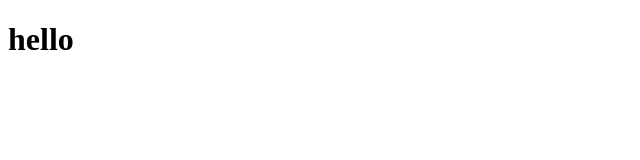
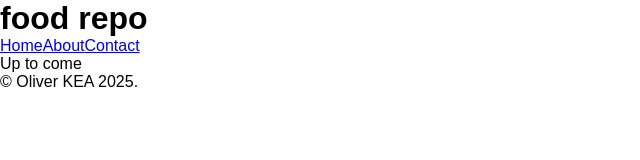
Before and after one commit to Olle2700/js_food_repo_ux_25, a plain HTML site: page index.html in a window 1280 px wide. Shown: the whole page, without its empty margins (0-640 px from the left). Drawn offline with Linux system fonts and the light colour scheme.

Commit message:
tilføjet filer

```diff
--- /dev/null
+++ b/css/styles.css
@@ -0,0 +1,18 @@
+* {
+    margin:0;
+    padding:0;
+    box-sizing: border-box;
+}
+
+body{
+    font-family: Arial, Helvetica, sans-serif;
+}
+
+nav ul{
+    display: flex;
+    flex-flow: row nowrap;
+}
+
+nav ul li{
+    list-style-type: none;
+}
--- /dev/null
+++ b/css/variables.css
@@ -0,0 +1,6 @@
+:root{
+    --colorMain:black;
+    --colorBGmain:white;
+
+    -- font-main: arial, sans-serif;
+}
--- a/index.html
+++ b/index.html
@@ -4,8 +4,27 @@
     <meta charset="UTF-8">
     <meta name="viewport" content="width=device-width, initial-scale=1.0">
     <title>Food Repo</title>
+    <link rel="stylesheet" href="css/styles.css">
 </head>
 <body>
-    <h1>hello</h1>
+    <header>
+        <h1>food repo</h1>
+    </header>
+    <nav>
+        <ul>
+            <li><a href="index.html" title="Home page">Home</a></li>
+            <li><a href="about.html" href="About page">About</a></li>
+            <li><a href="contact.html" href="Contact page">Contact</a></li>
+        </ul>
+    </nav>
+
+    <main>
+        <section>
+            <p> Up to come</p>
+        </section>
+    </main>
+    <footer>
+        <p>&copy; Oliver KEA 2025.</p>
+    </footer>
 </body>
 </html>
```
